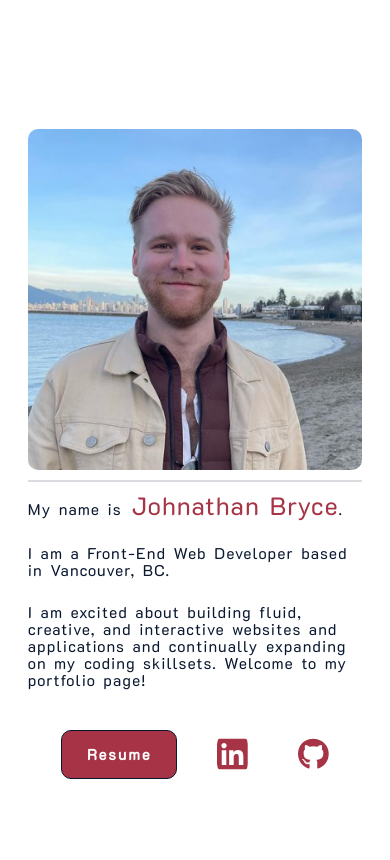
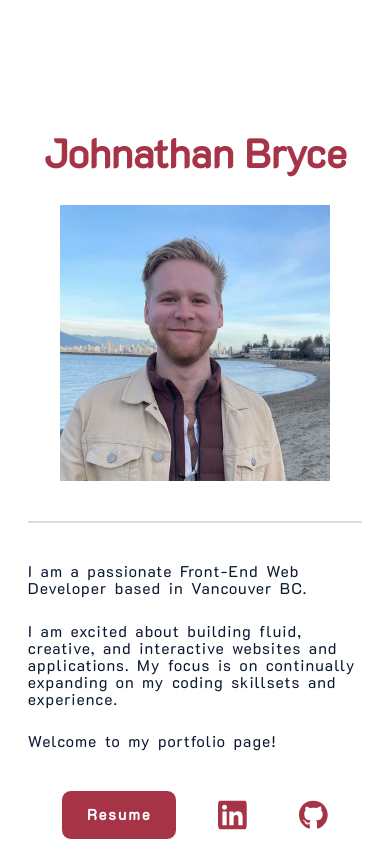
Before and after one commit to johnathanbryce/johnbryce-portfolio, a React (Create React App) app: page /about in a window 390 px wide. Shown: the part 780-1640 px from the top of the page. Before the commit the page ends 1579 px from the top, so only its background shows below. Built offline with nearby package versions, Linux system fonts and the light colour scheme.

Commit message:
removed round edges on imgs, changed layout on about page, changed projects description to red background and removed red font title on mobile

```diff
--- a/src/pages/About/About.jsx
+++ b/src/pages/About/About.jsx
@@ -29,7 +29,9 @@ function About() {
     <DownArrow />
 
     <PagesContainer>
+    <h2 className={styles.highlight_name}> Johnathan Bryce</h2>
       <section className={styles.about_container}>
+
           {/* right side content on web / column on mobile */}
           <div className={styles.bio_pic_container}>
             <img className={styles.bio_pic} src={jbBioPic} alt='John Bryce holding a cup of coffee at the beach'/>
@@ -39,11 +41,12 @@ function About() {
           <div className={styles.line_content_break_vertical}> </div>
 
           {/* left side content on web / column on mobile */}
+
           <div className={styles.about_content_container}>
             <div className={styles.text_container}>
-              <p> My name is<span className={styles.highlight_name}> Johnathan Bryce</span>.</p>
-              <p> I am a  Front-End Web Developer based in Vancouver, BC.</p>
-              <p> I am excited about building fluid, creative, and interactive websites and applications and continually expanding on my coding skillsets. Welcome to my portfolio page!</p>
+              <p> I am a passionate Front-End Web Developer based in Vancouver BC.</p>
+              <p> I am excited about building fluid, creative, and interactive websites and applications. My focus is on continually expanding on my coding skillsets and experience.</p>
+              <p> Welcome to my portfolio page!</p>
             </div>
 
             <div className={styles.line_content_break_horizontal}> </div>
--- a/src/pages/About/About.module.css
+++ b/src/pages/About/About.module.css
@@ -32,6 +32,16 @@
 }
 
 /* CONTENT CONTAINER */
+
+.highlight_name{
+    color: var(--secondaryColor);
+    font-size: clamp(4rem, 4vw, 6rem);
+    text-align: center;
+    width: 100%;
+    margin-bottom: 3rem;
+}
+
+
 .about_container{
     display: flex;
     flex-direction: row-reverse;
@@ -52,7 +62,6 @@
     width: 100%;
     height: 70%;
     object-fit: cover;
-    border-radius: var(--borderRadius);
 }
 
 
@@ -67,14 +76,8 @@
 .text_container{
     display: flex;
     flex-direction: column;
-    gap: 1.5rem;
-    line-height: 1.8;
-}
-
-
-.highlight_name{
-    color: var(--secondaryColor);
-    font-size: clamp(2.5rem, 3vw, 4rem);
+    gap: 2.5rem;
+    line-height: 1.3;
 }
 
 /* RESUME BTN & ICONS */
@@ -102,13 +105,12 @@
     letter-spacing: 0.2rem;
     transition: 0.5s;
     cursor: pointer;
-    border: var(--lineSize) solid #0A182F;
 }
 
 .resume_btn:hover{
     background-color: var(--btnHoverColor);
     color: var(--btnFontColorHover);
-    outline: 0.3rem solid #0A182F;
+    outline: 0.2rem solid #0A182F;
     letter-spacing: 0.5rem;
 	-webkit-transition: all 0.4s ease-in-out;
     -moz-transition: all 0.4s ease-in-out;
@@ -126,6 +128,7 @@
     color: var(--secondaryColor);
     font-size: clamp(4rem, 5vw, 6rem);
     border-radius: var(--borderRadius);
+    border: var(--lineSize) solid white;
 
 }
 
@@ -134,7 +137,7 @@
   transition: 0.5s;
   background-color: var(--btnHoverColor);
   color: var(--btnFontColorHover);
-  outline: 0.3rem solid #0A182F;
+  outline: 0.2rem solid #0A182F;
   letter-spacing: 0.5rem;
   -webkit-transition: all 0.4s ease-in-out;
   -moz-transition: all 0.4s ease-in-out;
@@ -145,7 +148,7 @@
 .line_content_break_vertical{
     border: var(--lineSize) solid var(--lineSeperatorColor);
     height: 0.1rem;
-    height: 85vh;
+    height: 75vh;
     position: relative;
     top: 5%;
 
@@ -163,11 +166,11 @@
     .about_container{
         display: flex;
         flex-direction: column;
-        gap: 1rem;
+        gap: 4rem;
     }
 
-    .bio_pic{
-        height: 100%;
+    .bio_pic, .bio_pic_container{
+        width: 90%;
     }
 
     .text_container{
--- a/src/pages/Projects/ProjectContainer/ProjectContainer.module.css
+++ b/src/pages/Projects/ProjectContainer/ProjectContainer.module.css
@@ -56,8 +56,7 @@
 }
 
 .project_description{
-
-    background-color: var(--primaryColor);
+    background-color: var(--secondaryColor);
     color: white;
     padding: 2rem;
 }
@@ -109,7 +108,6 @@
 .project_img{
     width: 100%;
     height: 100%;
-    border-radius: var(--borderRadius);
     object-fit: cover;
 }
 
@@ -160,10 +158,6 @@
     .project_overline{
         opacity: 0;
     }
-    .project_title{
-        color: var(--secondaryColor);
-
-    }
 }
 
 /* Small mobile devices: galaxy fold, iphone se, etc. */
```
